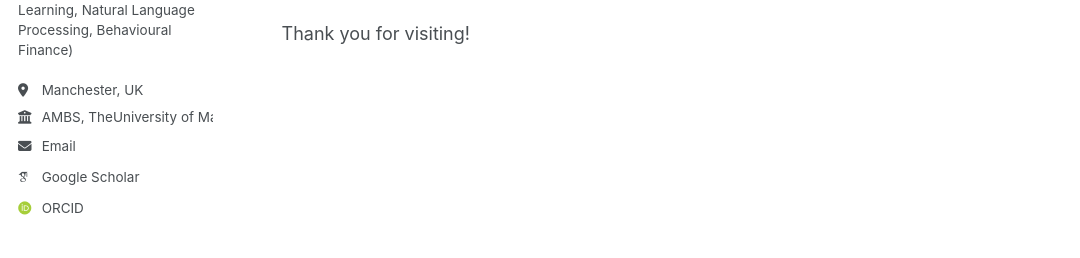
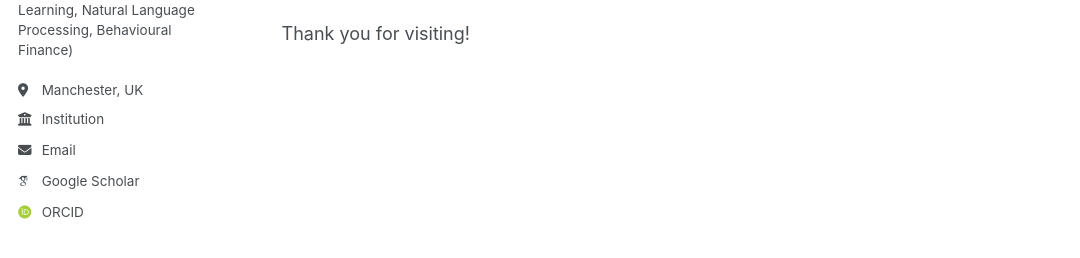
Before and after one commit to wyattswei/wyattswei.github.io, a Jekyll site: the page built from _pages/about.md, in a window 1280 px wide. Shown: the part 407-665 px from the top of the page, without its empty margins (0-1080 px from the left). Built offline with Jekyll 4.4.1, drawn with Linux system fonts in a browser that asks for light colours; some web fonts are replaced.

Commit message:
Update employer in _config.yml and author-profile.html

```diff
--- a/_config.yml
+++ b/_config.yml
@@ -27,7 +27,7 @@ author:
   pronouns         : "he/his"
   bio              : "PhD candidate in Finance at AMBS (Empirical Asset Pricing, ESG, Machine Learning, Natural Language Processing, Behavioural Finance)"
   location         : "Manchester, UK"
-  employer         : "AMBS, TheUniversity of Manchester"
+  employer         : "https://www.alliancembs.manchester.ac.uk"
   uri              : # URL
   email            : "siliang.wei@manchester.ac.uk"
 
--- a/_includes/author-profile.html
+++ b/_includes/author-profile.html
@@ -28,7 +28,7 @@
         <li class="author__desktop"><i class="fa-solid fa-location-dot icon-pad-right" aria-hidden="true"></i>{{ author.location }}</li>
       {% endif %}
       {% if author.employer %}
-        <li class="author__desktop"><i class="fas fa-fw fa-building-columns icon-pad-right" aria-hidden="true"></i>{{ author.employer }}</li>
+        <li><a href="{{ author.employer }}"><i class="fas fa-fw fa-building-columns icon-pad-right" aria-hidden="true"></i>Institution</a></li>
       {% endif %}
       {% if author.uri %}
         <li><a href="{{ author.uri }}"><i class="fas fa-fw fa-link icon-pad-right" aria-hidden="true"></i>{{ site.data.ui-text[site.locale].website_label | default: "Website" }}</a></li>
```
